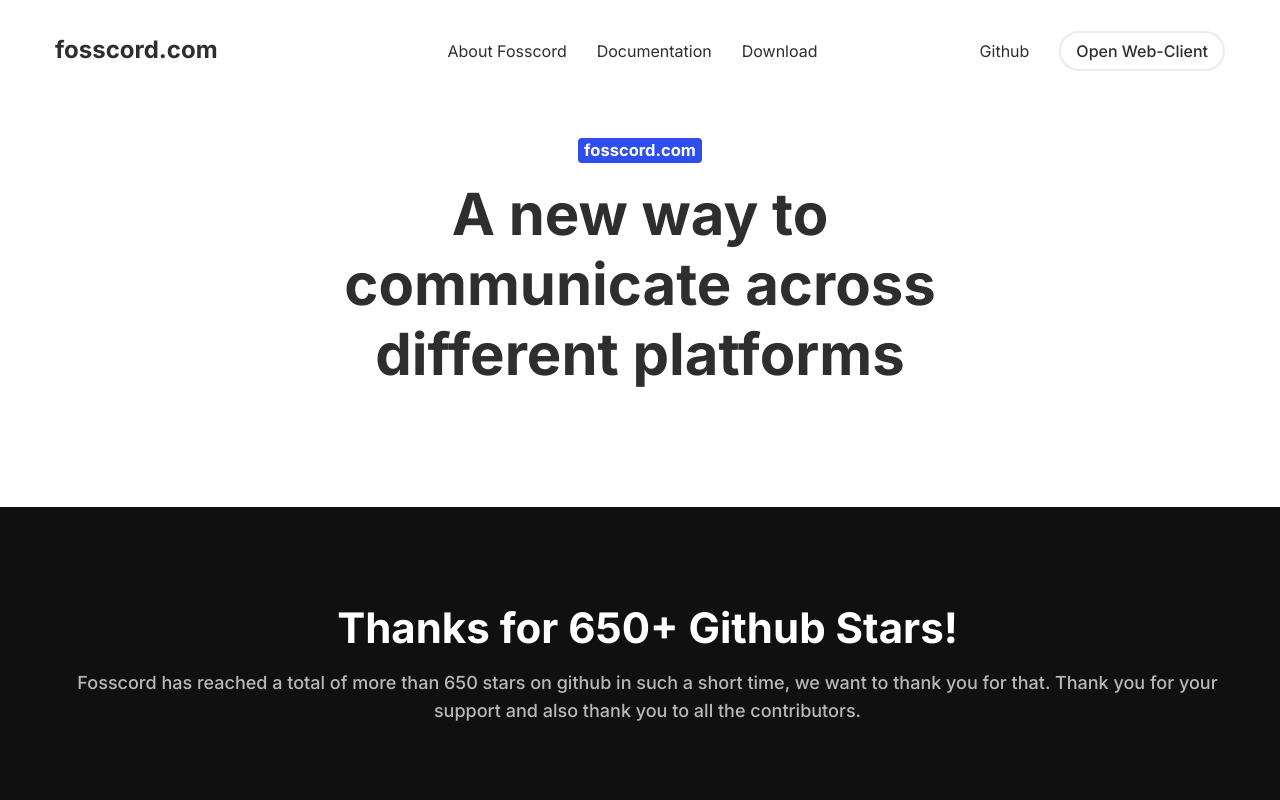
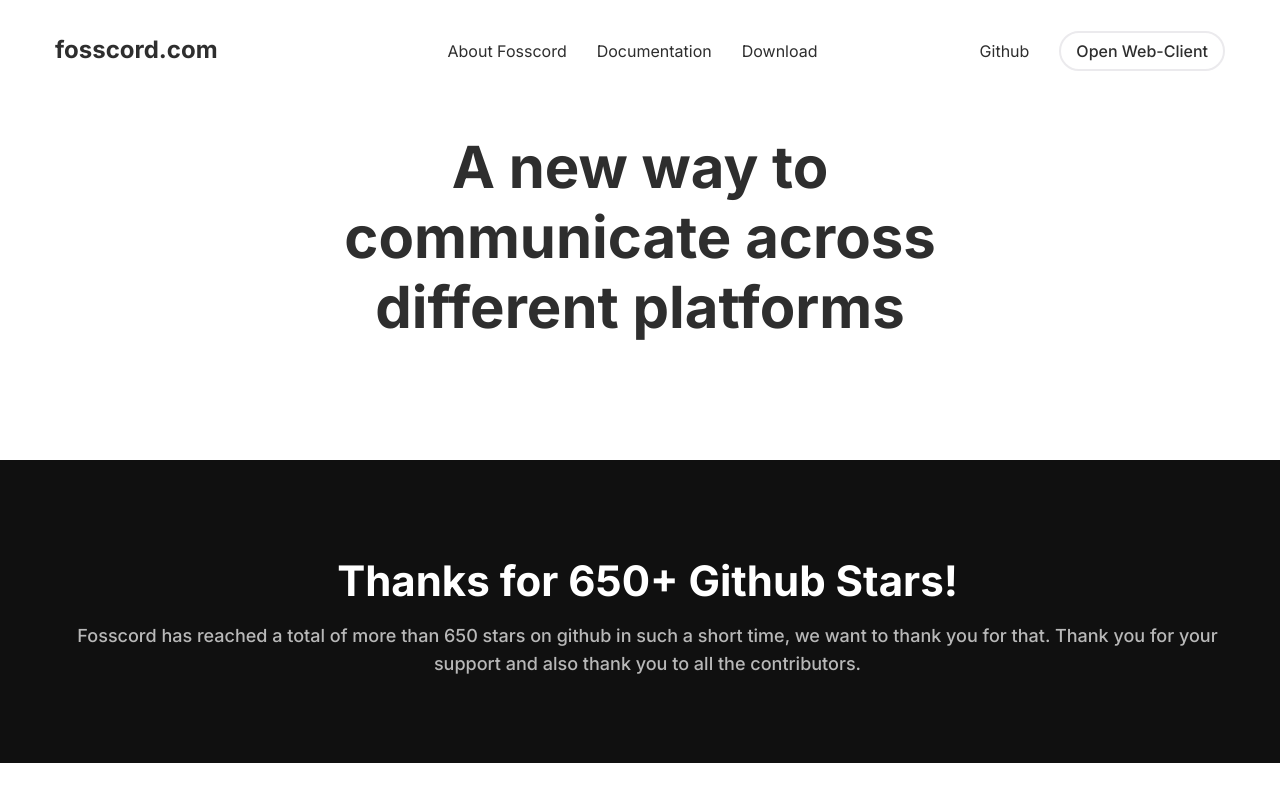
Before and after one commit to dmitritruf/fosscord-web, a Nuxt app: page / in a window 1280 px wide. Shown: the top 800 px of the page. Built offline with nearby package versions, Linux system fonts and the light colour scheme.

Commit message:
removed badge

```diff
--- a/components/hero.vue
+++ b/components/hero.vue
@@ -3,9 +3,9 @@
     <div class="container px-xl-0">
       <div class="mb-md-5 row justify-content-center align-items-center">
         <div class="col-md-12 col-xl-8 text-center">
-          <div class="pb-15 color-heading f-22 medium">
+          <!--<div class="pb-15 color-heading f-22 medium">
             <div><span class="badge bg-fosscord text-white">fosscord.com</span></div>
-          </div>
+          </div>-->
           <h2 class="text-adaptive">A new way to communicate across different platforms</h2>
         </div>
       </div>
```
